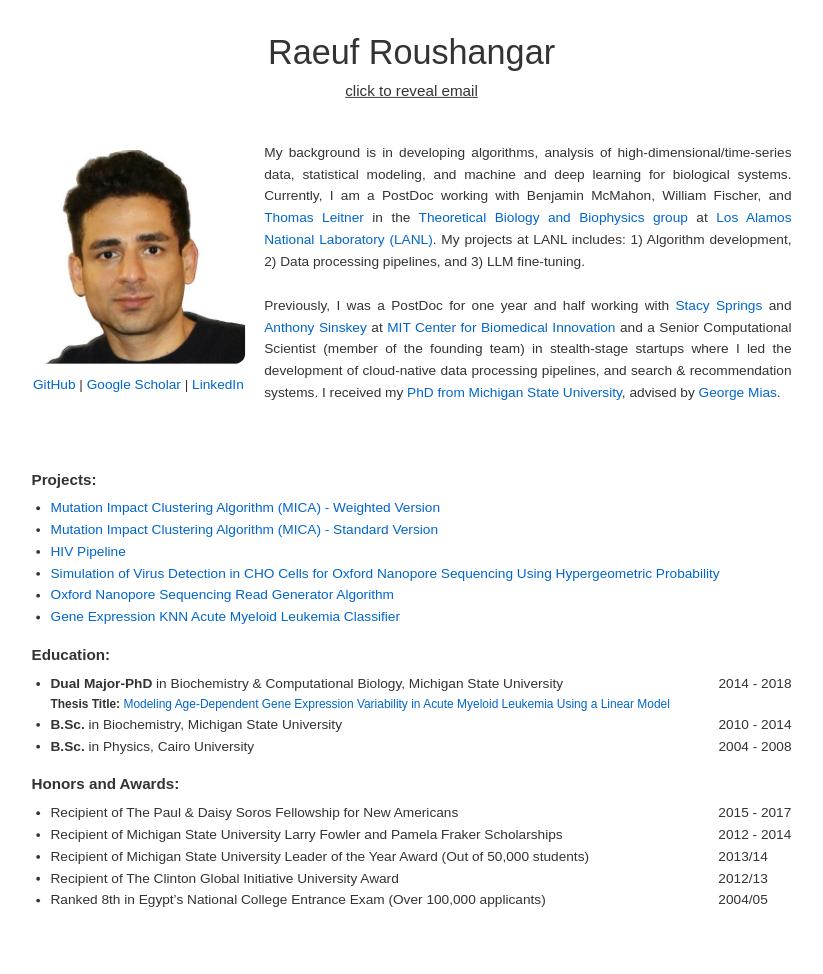
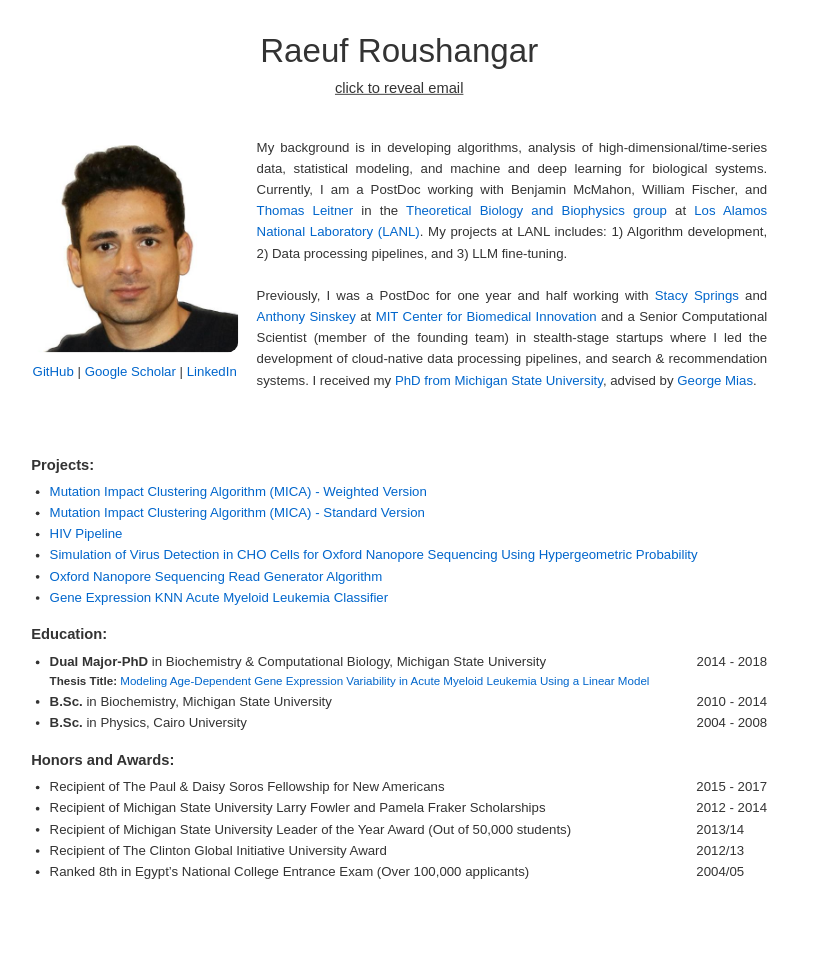
Before and after one commit to raeufroushangar/raeufroushangar.com, a Jekyll site: the page built from index.html, in a window 1280 px wide. Shown: the whole page, without its empty margins (208-1031 px from the left). Built offline with Jekyll 4.4.1, drawn with Linux system fonts in a browser that asks for light colours.

Commit message:
Update page zoom.

```diff
--- a/assets/css/style.css
+++ b/assets/css/style.css
@@ -51,6 +51,6 @@ nav a:hover {
 }
 
 body {
-  transform: scale(.95); /* Adjust zoom */
+  transform: scale(.92); /* Adjust zoom */
   transform-origin: 0 0;
 }
```
